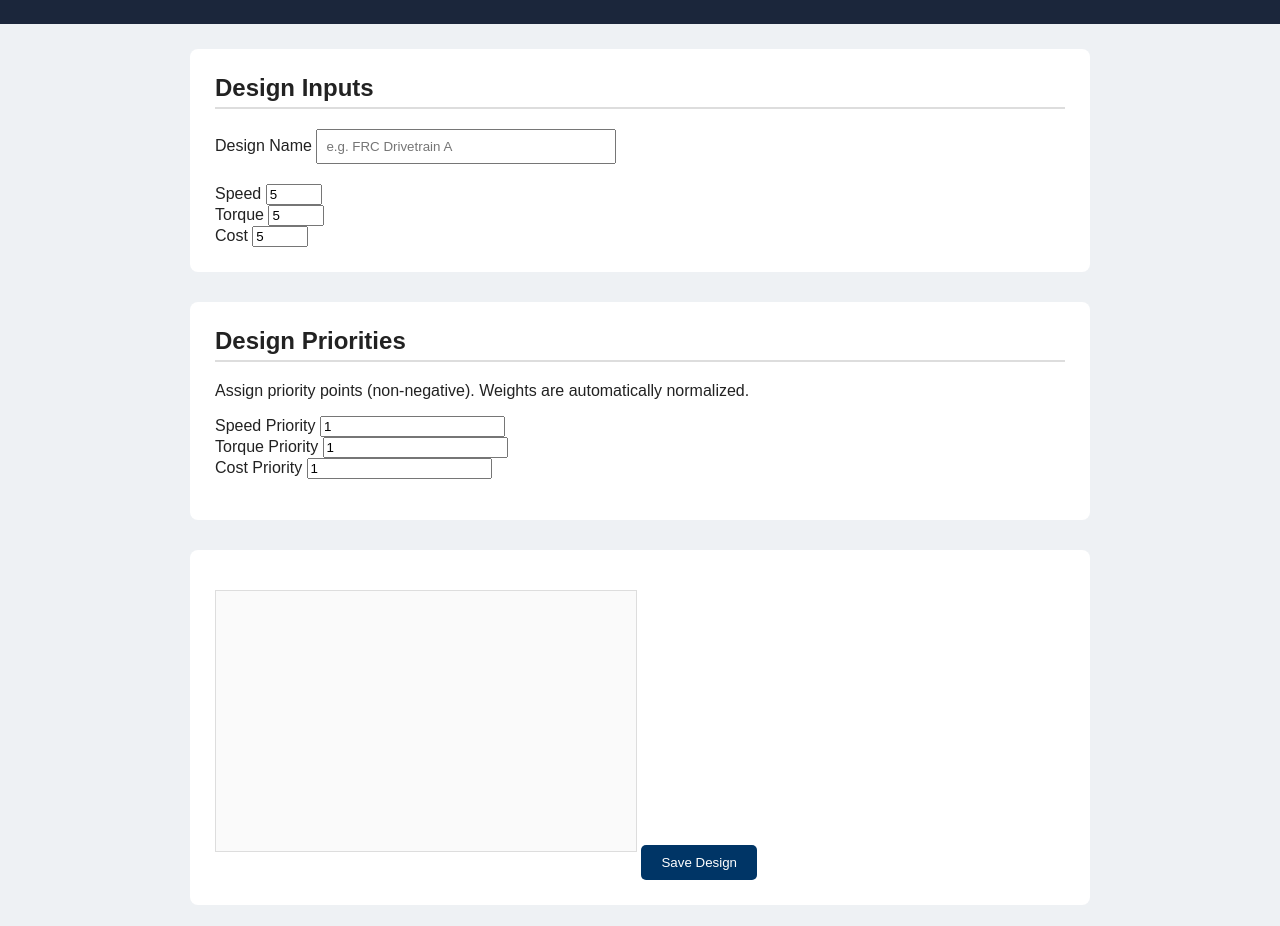
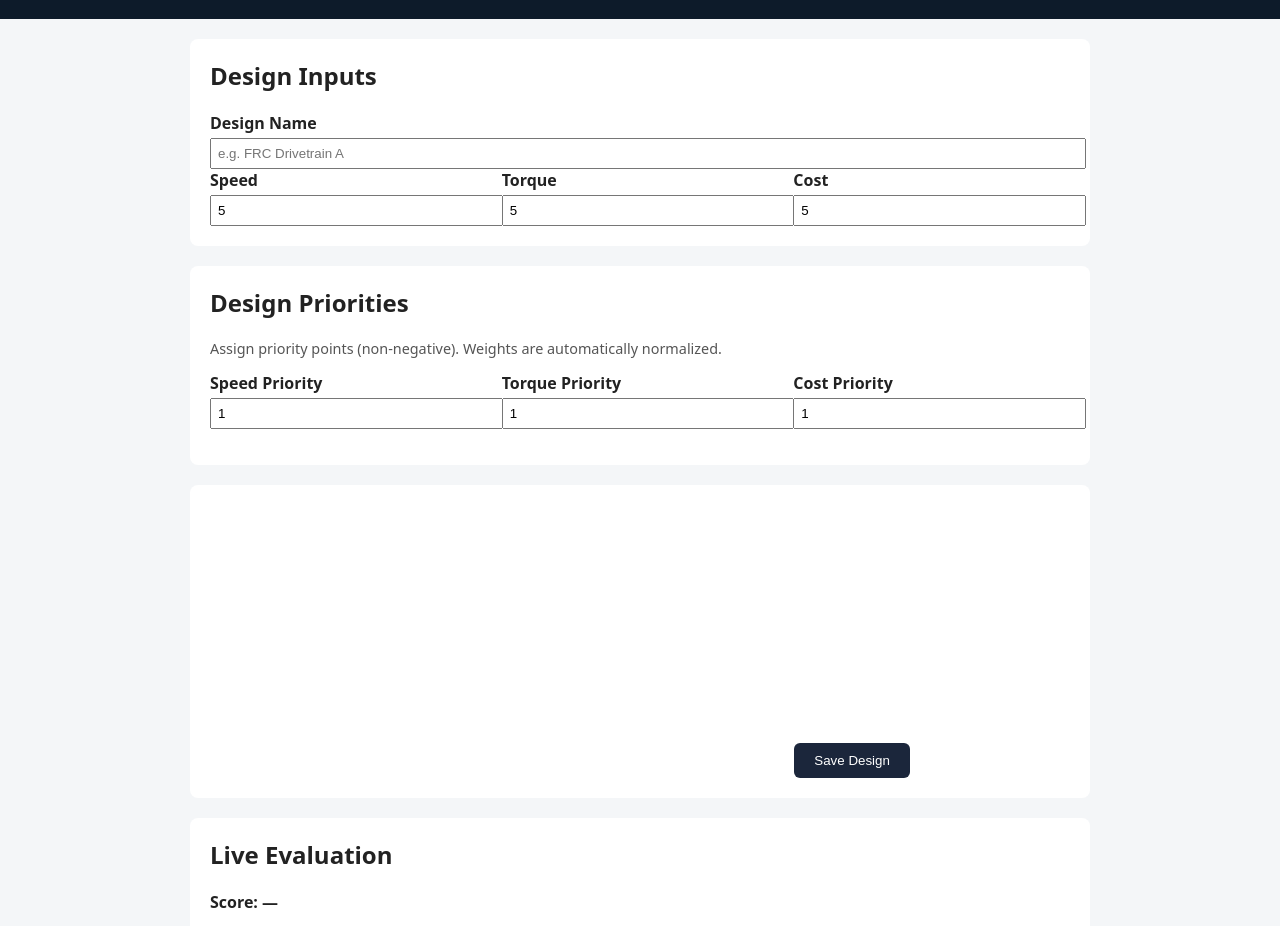
Before and after one commit to tanay-coder123/engineering-tradeoff-visualizer, a plain HTML site: page index.html in a window 1280 px wide. Shown: the part 84-1010 px from the top of the page. Drawn offline with Linux system fonts and the light colour scheme.

Commit message:
Update style.css

```diff
--- a/style.css
+++ b/style.css
@@ -1,93 +1,77 @@
 body {
     margin: 0;
-    font-family: Arial, sans-serif;
-    background: #eef1f4;
+    font-family: system-ui, sans-serif;
+    background: #f4f6f8;
     color: #222;
 }
 
 nav {
-    background: #1b263b;
+    background: #0d1b2a;
     color: white;
-    padding: 20px;
+    padding: 15px;
     text-align: center;
 }
 
 main {
     max-width: 900px;
     margin: auto;
-    padding: 25px;
+    padding: 20px;
 }
 
 .card {
     background: white;
-    padding: 25px;
-    margin-bottom: 30px;
+    padding: 20px;
     border-radius: 8px;
+    margin-bottom: 20px;
+}
+
+.center {
+    text-align: center;
 }
 
 h2 {
     margin-top: 0;
-    border-bottom: 2px solid #ddd;
-    padding-bottom: 5px;
 }
 
-input[type="text"] {
-    width: 280px;
-    padding: 8px;
-    margin-bottom: 20px;
+.grid {
+    display: grid;
+    grid-template-columns: repeat(auto-fit, minmax(150px, 1fr));
+    gap: 15px;
 }
 
-.slider-group input {
-    width: 100%;
-    margin-bottom: 15px;
-}
-
-.priority-grid {
-    display: grid;
-    grid-template-columns: repeat(3, 1fr);
-    gap: 20px;
-}
-
-.priority-grid input {
-    width: 80px;
-    padding: 6px;
-    text-align: center;
-}
-
-#priorityStatus {
-    margin-top: 10px;
+label {
     font-weight: bold;
 }
 
-.chart-container {
-    display: flex;
-    flex-direction: column;
-    align-items: center;
-}
-
-canvas {
-    margin: 15px 0;
-    background: #fafafa;
-    border: 1px solid #ddd;
+input {
+    width: 100%;
+    padding: 6px;
+    margin-top: 4px;
 }
 
 button {
     margin-top: 15px;
     padding: 10px 20px;
-    background: #003566;
+    background: #1b263b;
     color: white;
     border: none;
-    border-radius: 5px;
+    border-radius: 6px;
     cursor: pointer;
 }
 
 button:hover {
-    background: #001d3d;
+    background: #415a77;
 }
 
-.design-card {
-    border: 1px solid #ddd;
-    padding: 10px;
-    margin-top: 10px;
-    border-radius: 5px;
+.note {
+    font-size: 0.9em;
+    color: #555;
 }
+
+.results span {
+    font-weight: bold;
+}
+
+ul {
+    padding-left: 20px;
+}
```
